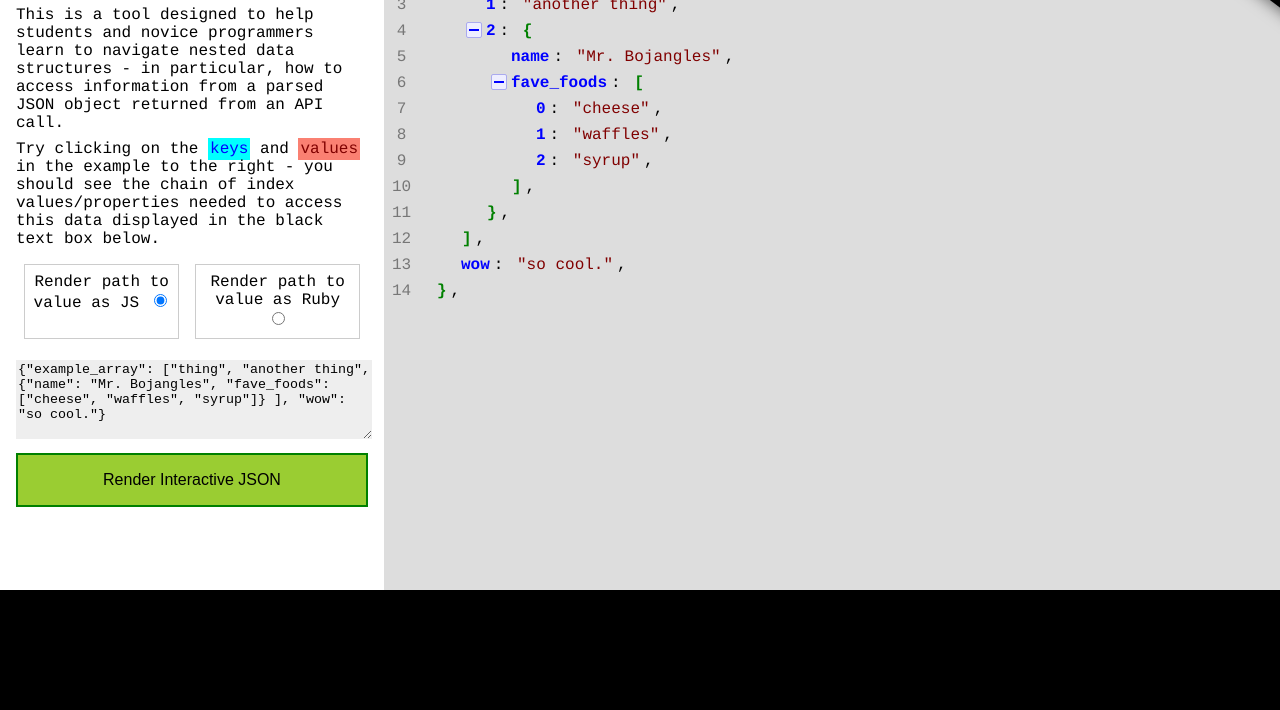
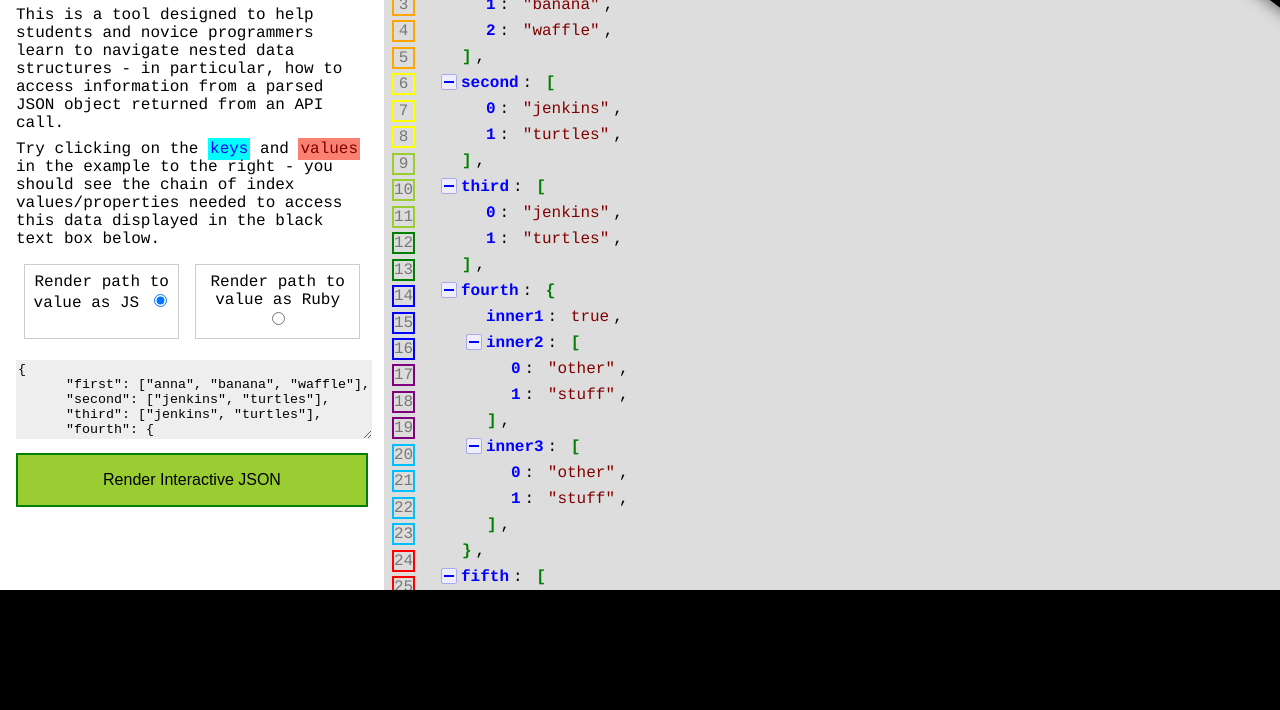
Before and after one commit to annarankin/json-navigator, a plain HTML site: page index.html in a window 1280 px wide. Shown: the part 90-800 px from the top of the page. Drawn offline with Linux system fonts and the light colour scheme; some packages are replaced by stand-ins of ours; grey boxes are pictures that could not be loaded; a script that the page names is missing.

Commit message:
fixes level-name bug

```diff
--- a/index.html
+++ b/index.html
@@ -6,6 +6,7 @@
   <script src="jquery/dist/jquery.js"></script>
   <script src="https://cdnjs.cloudflare.com/ajax/libs/clipboard.js/1.5.5/clipboard.min.js"></script>
   <script src="main_v4.js"></script>
+  <script src="test.js"></script>
   <link rel="stylesheet" href="style.css">
 </head>
 <body>
@@ -34,7 +35,18 @@
       </div>
     </div>
 
-        <textarea name="json-input" id="json-input" rows="5">{"example_array": ["thing", "another thing", {"name": "Mr. Bojangles", "fave_foods": ["cheese", "waffles", "syrup"]} ], "wow": "so cool."}</textarea>
+    <textarea name="json-input" id="json-input" rows="5">{
+      "first": ["anna", "banana", "waffle"],
+      "second": ["jenkins", "turtles"],
+      "third": ["jenkins", "turtles"],
+      "fourth": {
+      "inner1": true,
+      "inner2": ["other", "stuff"],
+      "inner3": ["other", "stuff"]
+    },
+    "fifth": ["anna", "banana", "waffle"]
+  }
+</textarea>
 <button>Render Interactive JSON</button>
 </div>
 
--- a/main_v4.js
+++ b/main_v4.js
@@ -24,7 +24,7 @@ var renderInteractiveJSON = function($target) {
     return $childDiv;
   };
 
-  var $keyValParagraph = function(key, value, liClass, bracketCounter) {
+  var $keyValParagraph = function(key, value, bracketCounter) {
     // Create the new paragraph that will display info
     var $displayParagraph = $('<p>');
 
@@ -50,14 +50,21 @@ var renderInteractiveJSON = function($target) {
     var $minus = $displayParagraph.find('[class^=minus]');
     // --- Logic to collapse sections of the data structure ---
     $minus.on('click', function() {
-      console.log(key);
-      $(this).parent('p').toggleClass('plus');
-      var $divToHide = $(this).parent('p').next('div').eq(0);
-      $divToHide.toggleClass('collapsed');
-      // $('.line-numbers .' + liClass).toggleClass('collapsed');
+      var $divToToggle = $(this).parent('p').next('div').eq(0);
+      // check to see if 'plus' is has'd
+      if ($(this).parent('p').hasClass('plus')) {
+        $(this).parent('p').removeClass('plus');
+        $divToToggle.removeClass('collapsed');
+        $('.line-numbers li.level-' + key).removeClass('collapsed');
+      } else {
+        $(this).parent('p').addClass('plus');
+        $divToToggle.addClass('collapsed');
+        $('.line-numbers li.level-' + key).addClass('collapsed');
+      }
+      // debugger
+      console.log($divToToggle[0]);
     });
     var $lineNumberPTag = $('<li>' + lineNumber + '</li>');
-    $lineNumberPTag.addClass(liClass);
     $lineNums.append($lineNumberPTag);
     lineNumber++;
 
@@ -65,23 +72,22 @@ var renderInteractiveJSON = function($target) {
   };
 
   // Define function that will recursively render a JS object into results div
-  var parseAndRenderObject = function(obj, firstKey, $parentDiv, liClass) {
+  var parseAndRenderObject = function(obj, firstKey, $parentDiv) {
     // The div that'll contain this one
     var $parentDiv = $parentDiv || $rootDiv;
     var parentKey = firstKey || '0';
-    var liClass = liClass || parentKey;
-    // var left = 0 || left;
+
     // If the "obj" (value of the key we're evaluating) is not an object, just display it as a key/value pair.
     if (typeof obj != "object") {
       // Create the key:"value"/key:value string
-      var $displayParagraph = $keyValParagraph(parentKey, obj, liClass)[0];
+      var $displayParagraph = $keyValParagraph(parentKey, obj)[0];
       $parentDiv.append($displayParagraph);
 
       // Otherwise, if it's an array, indent and loop through it,
       // displaying everything inside.
     } else if (Array.isArray(obj)) {
 
-      var paragraphInfo = $keyValParagraph(parentKey, '[', liClass, bracketCounter);
+      var paragraphInfo = $keyValParagraph(parentKey, '[', bracketCounter);
       var $displayParagraph = paragraphInfo[0];
       var thisBracket = paragraphInfo[1]
       bracketCounter++;
@@ -96,7 +102,7 @@ var renderInteractiveJSON = function($target) {
       });
       leftOffset -= indent;
       Promise.all(promises).then(function() {
-          var $displayParagraph = $keyValParagraph(null, ']', liClass, thisBracket)[0];
+          var $displayParagraph = $keyValParagraph(null, ']', thisBracket)[0];
           $childDiv.append($displayParagraph);
         })
         // If obj is actually a JS object, display each key-value pair.
@@ -104,12 +110,12 @@ var renderInteractiveJSON = function($target) {
       // Get all keys for object
       var keys = Object.keys(obj);
       // Add beginning key & bracket
-      var paragraphInfo = $keyValParagraph(parentKey, '{', liClass, bracketCounter);
+      var paragraphInfo = $keyValParagraph(parentKey, '{', bracketCounter);
       var $displayParagraph = paragraphInfo[0];
       var thisBracket = paragraphInfo[1];
       bracketCounter++;
+      $parentDiv.append($displayParagraph);
 
-      $parentDiv.append($displayParagraph);
       // Increase indentation & apply to child div
       leftOffset += indent;
       var $childDiv = createChildDiv(parentKey, leftOffset);
@@ -123,7 +129,7 @@ var renderInteractiveJSON = function($target) {
 
       Promise.all(keys).then(function() {
         // Add bracket to final
-        var $displayParagraph = $keyValParagraph(null, '}', liClass, thisBracket)[0];
+        var $displayParagraph = $keyValParagraph(null, '}', thisBracket)[0];
         $childDiv.append($displayParagraph);
       })
     }
@@ -142,9 +148,8 @@ var renderInput = function() {
     return displayMsg("Uh-oh! Invalid input: " + e);
   }
   $('.results').empty();
-  renderInteractiveJSON($('.results'))(objToDisplay, "data");
+  renderInteractiveJSON($('.results'))(objToDisplay, "root");
   addValueListeners();
-
 };
 
 var timerId;
--- a/style.css
+++ b/style.css
@@ -184,9 +184,11 @@ p {
   margin: 0.5em 0;
 }
 .line-numbers li {
-  margin: 0.5em 0;
+  box-sizing: border-box;
+  margin: 0.28em 0;
   text-align: center;
   color: #777;
+  border: 2px solid transparent;
 }
 /* To do: Media querz */
 
@@ -194,3 +196,27 @@ p {
   position:relative;
   left: -1.5em;
 }
+.line-numbers li.level-root {
+   border-color: red;
+}
+.line-numbers li.level-first {
+   border-color: orange;
+}
+.line-numbers li.level-second {
+   border-color: yellow;
+}
+.line-numbers li.level-third {
+   border-color: yellowgreen;
+}
+.line-numbers li.level-fourth {
+   border-color: green;
+}
+.line-numbers li.level-fifth {
+   border-color: deepskyblue;
+}
+.line-numbers li.level-inner2 {
+   border-color: blue;
+}
+.line-numbers li.level-inner3 {
+   border-color: purple;
+}
--- a/test.js
+++ b/test.js
@@ -7,7 +7,7 @@ $(function() {
   window.setTimeout(function() {
 
     $divs.each(function(idx, el){
-      var idName = $(el).data('id')
+      var idName = 'level-' + $(el).data('id')
       var pTagsUntilNextDiv = $(el).children().eq(0).nextUntil('div').length + 1 ;
       var totalLines = $(el).find('p').length;
       // Find out when you should start giving classes to line nums
```
Lines whose indentation alone changed are shown as unchanged.
